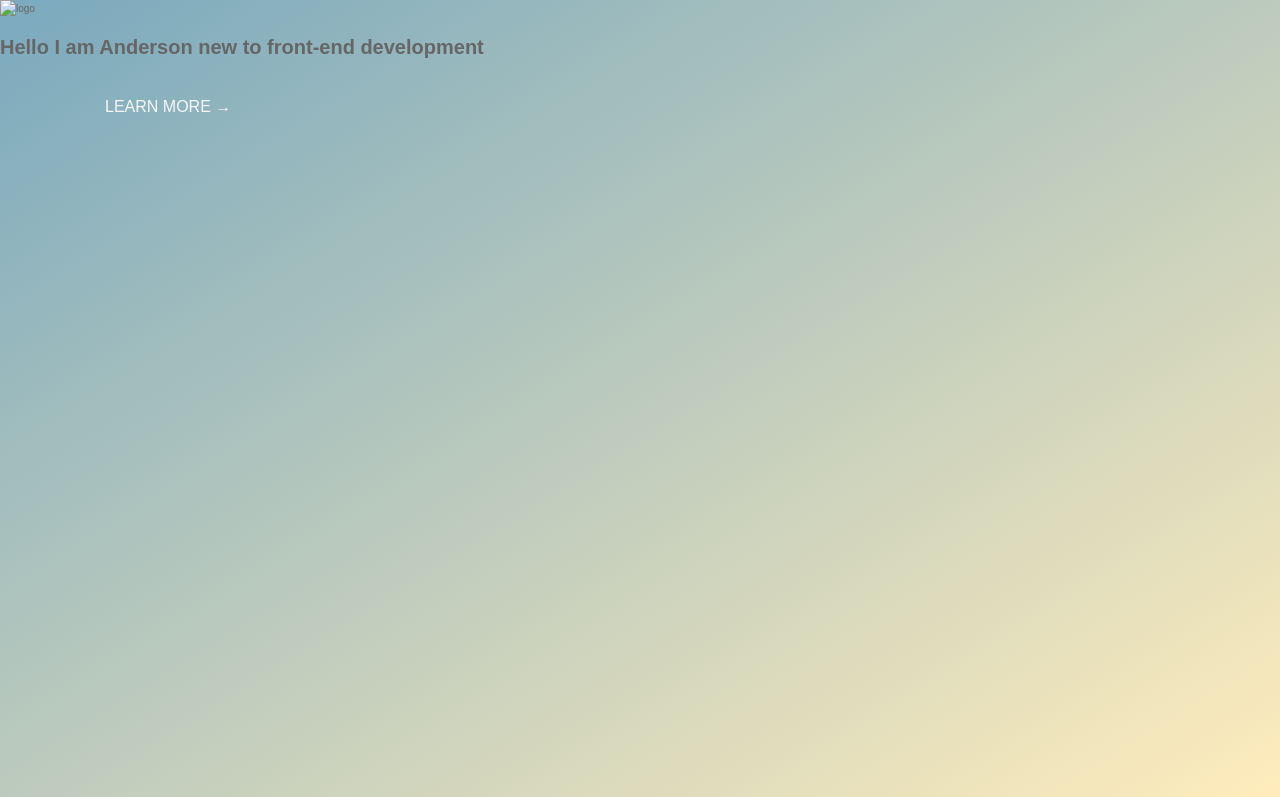
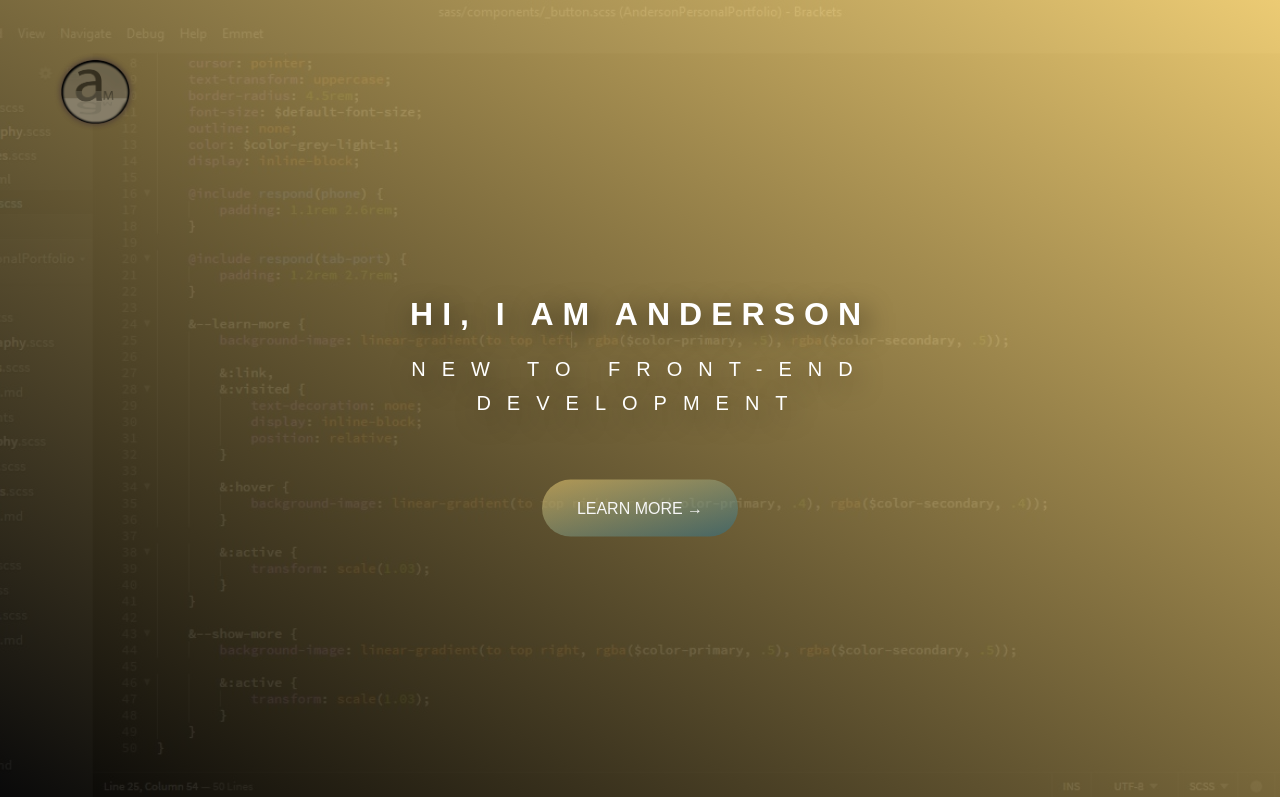
Before and after one commit to andersontheclass/AndersonPersonalPortfolio, a website: page index.html in a window 1280 px wide. Shown: the top 797 px of the page. Drawn offline with Linux system fonts and the light colour scheme.

Commit message:
Working on header, added logo, and correct text size with bg-image, and changed the button bg-color

```diff
--- a/index.html
+++ b/index.html
@@ -12,12 +12,12 @@
     <body>
         <header class="header">
             <div class="header__logo-box">
-                <img src="" alt="logo" class="header__logo">
+                <img src="resources/img/Anderson-Logo.png" alt="logo" class="header__logo">
             </div>
 
             <div class="header__text-box">
                 <h1 class="heading-primary">
-                    <span class="heading-primary--main">Hello I am Anderson</span>
+                    <span class="heading-primary--main">Hi, I am Anderson</span>
                     <span class="heading-primary--sub">new to front-end development</span>
                 </h1>
                 <div class="row">
--- a/sass/base/_typography.scss
+++ b/sass/base/_typography.scss
@@ -8,6 +8,32 @@ body {
 
     line-height: 1.7;
     color: $color-grey-dark-3;
+}
+
+.heading-primary {
+    color: $color-white;
+    text-transform: uppercase;
+    margin-bottom: 6rem;
+    text-shadow: .5rem .8rem 2.7rem rgba($color-black, .65);
+
+    &--main {
+        display: block;
+        font-size: $default-font-size + 1.6rem;
+        font-weight: 700;
+        letter-spacing: .9rem;
+        padding: 1rem;
+    }
+
+    &--sub {
+        display: block;
+        font-size: $default-font-size + .4rem;
+        font-weight: 100;
+        letter-spacing: 1.6rem;
+
+        @include respond(phone) {
+            letter-spacing: .5rem;
+        }
+    }
 }
 
 .heading-secondary {
--- a/sass/components/_button.scss
+++ b/sass/components/_button.scss
@@ -22,6 +22,7 @@
     }
 
     &--learn-more {
+        background-image: linear-gradient(to top left, rgba($color-primary, .5), rgba($color-secondary, .5));
 
         &:link,
         &:visited {
@@ -31,7 +32,7 @@
         }
 
         &:hover {
-            background-image: linear-gradient(to top right, rgba($color-primary, .5), rgba($color-secondary, .5));
+            background-image: linear-gradient(to top right, rgba($color-primary, .4), rgba($color-secondary, .4));
         }
 
         &:active {
--- a/sass/layout/_header.scss
+++ b/sass/layout/_header.scss
@@ -1,4 +1,28 @@
+// -----------------------------------------------------------------------------
+// This file contains all styles related to the header of the site/application.
+// -----------------------------------------------------------------------------
+
 .header {
+    position: relative;
     height: 100vh;
-    background-image: linear-gradient(to bottom right, rgba($color-primary, .6), rgba($color-secondary, .5));
+    background-image: linear-gradient(to top right, rgba($color-black, .88), rgba($color-secondary, .9)), url(../img/hero.jpg);
+    overflow: hidden;
+    background-size: cover;
+    background-position: center;
+
+    &__logo-box {
+        position: absolute;
+        top: 4rem;
+        left: 4rem;
+    }
+
+    &__logo {
+        height: 10rem;
+    }
+
+    &__text-box {
+        @include absCenter;
+        text-align: center;
+    }
+
 }
```
Also changed, not shown: resources/css/style.css, resources/img/Anderson-Logo.png (added), resources/img/hero.jpg (added).
